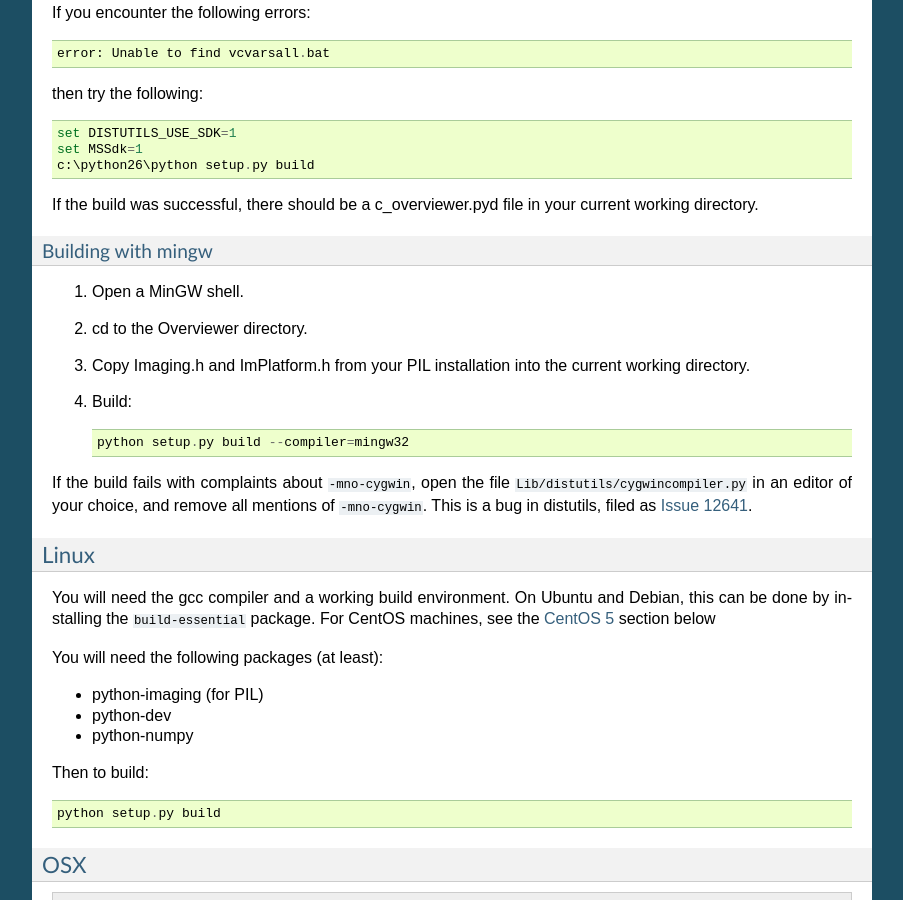
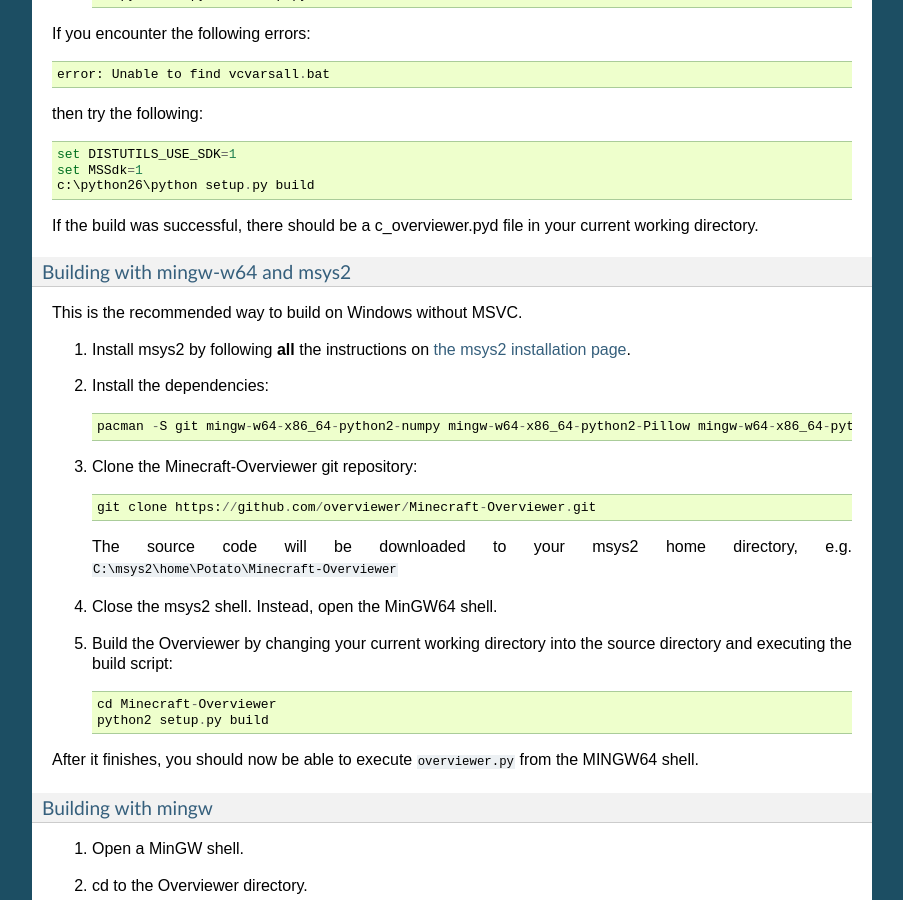
Before and after one commit to overviewer/Minecraft-Overviewer, a Sphinx documentation site: the page built from docs/building.rst, in a window 1280 px wide and 900 px high, scrolled down 1297 px. Shown: the whole window, without its empty margins (198-1101 px from the left). Built offline with Sphinx 7.4.7, drawn with Linux system fonts in a browser that asks for light colours; some of the changed text lies outside the part shown.

Commit message:
Add mingw-w64 build documentation

```diff
--- a/docs/building.rst
+++ b/docs/building.rst
@@ -71,6 +71,36 @@
     c:\python26\python setup.py build
 
 If the build was successful, there should be a c_overviewer.pyd file in your current working directory.
+
+Building with mingw-w64 and msys2
+~~~~~~~~~~~~~~~~~~~~~~~~~~~~~~~~~
+
+This is the recommended way to build on Windows without MSVC.
+
+1. Install msys2 by following **all** the instructions on
+   `the msys2 installation page <https://msys2.github.io/>`_.
+
+2. Install the dependencies::
+
+    pacman -S git mingw-w64-x86_64-python2-numpy mingw-w64-x86_64-python2-Pillow mingw-w64-x86_64-python2 mingw-w64-x86_64-toolchain
+
+3. Clone the Minecraft-Overviewer git repository::
+
+    git clone https://github.com/overviewer/Minecraft-Overviewer.git
+
+   The source code will be downloaded to your msys2 home directory, e.g.
+   ``C:\msys2\home\Potato\Minecraft-Overviewer``
+
+4. Close the msys2 shell. Instead, open the MinGW64 shell.
+
+5. Build the Overviewer by changing your current working directory into the source
+   directory and executing the build script::
+
+    cd Minecraft-Overviewer
+    python2 setup.py build
+
+After it finishes, you should now be able to execute ``overviewer.py`` from the MINGW64
+shell.
 
 Building with mingw
 ~~~~~~~~~~~~~~~~~~~
```
